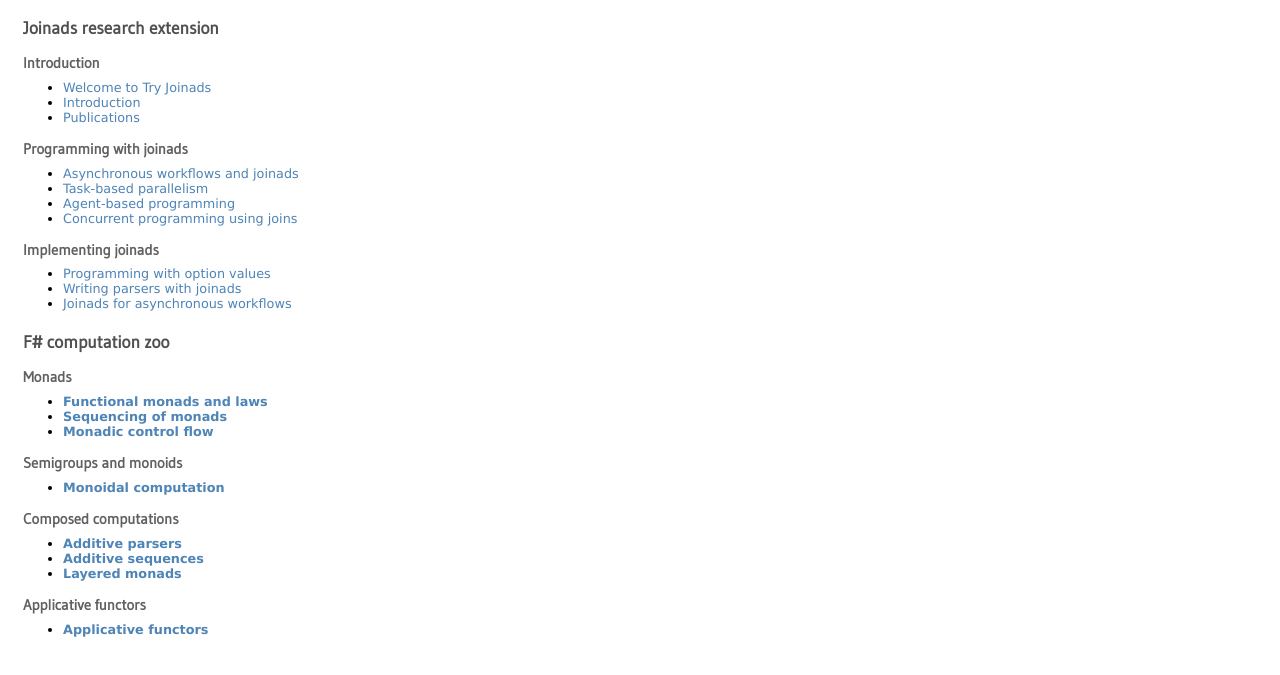
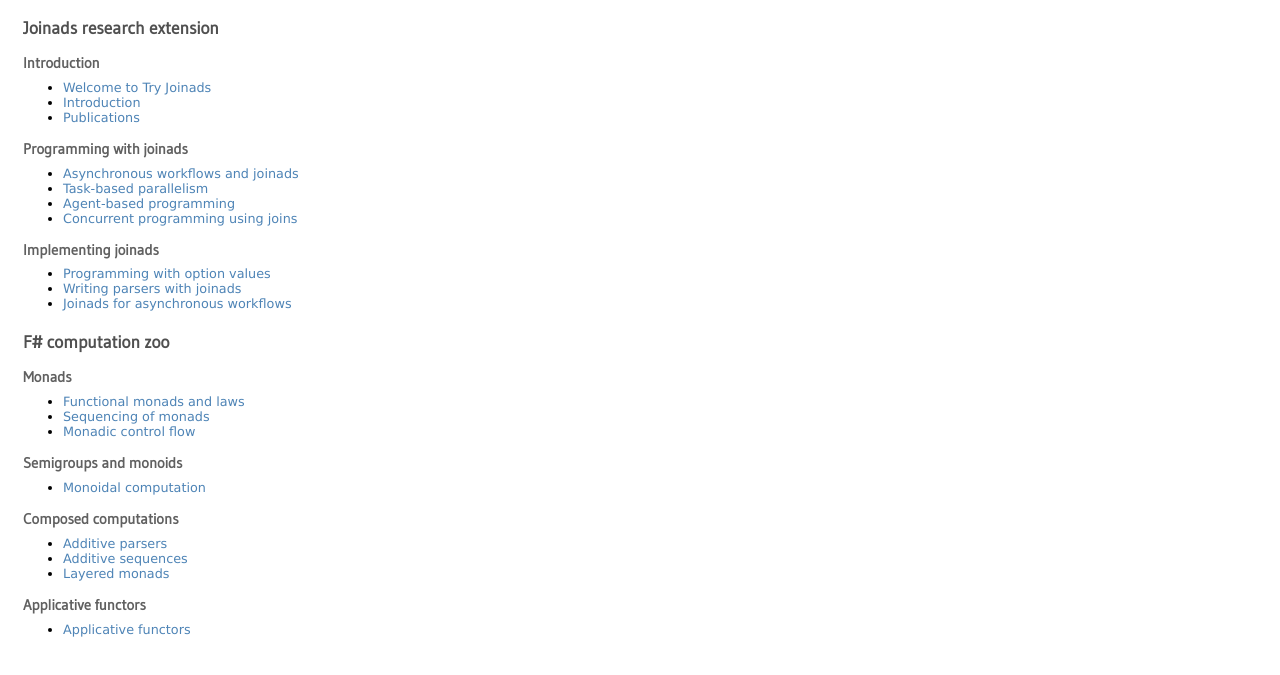
Before and after one commit to tpetricek/TryJoinads, a plain HTML site: page output/docs/toc.html in a window 1280 px wide. Shown: the part 81-756 px from the top of the page. Drawn offline with Linux system fonts and the light colour scheme.

Commit message:
Update TOC

```diff
--- a/output/docs/toc.html
+++ b/output/docs/toc.html
@@ -60,29 +60,29 @@ table of contents that shows annotations for every article, go to the
 <h3>Monads</h3>
 
 <ul>
-<li><a href="monads.html"><strong>Functional monads and laws</strong></a></li>
-<li><a href="monads.html#seq"><strong>Sequencing of monads</strong></a></li>
-<li><a href="monads.html#control"><strong>Monadic control flow</strong></a></li>
+<li><a href="computations/monads.html">Functional monads and laws</a></li>
+<li><a href="computations/monads.html#seq">Sequencing of monads</a></li>
+<li><a href="computations/monads.html#control">Monadic control flow</a></li>
 </ul>
 
 <h3>Semigroups and monoids</h3>
 
 <ul>
-<li><a href="monoids.html"><strong>Monoidal computation</strong></a></li>
+<li><a href="computations/monoids.html">Monoidal computation</a></li>
 </ul>
 
 <h3>Composed computations</h3>
 
 <ul>
-<li><a href="additive.html#parsers"><strong>Additive parsers</strong></a></li>
-<li><a href="additive.html#seq"><strong>Additive sequences</strong></a></li>
-<li><a href="layered.html"><strong>Layered monads</strong></a></li>
+<li><a href="computations/additive.html#parsers">Additive parsers</a></li>
+<li><a href="computations/additive.html#seq">Additive sequences</a></li>
+<li><a href="computations/layered.html">Layered monads</a></li>
 </ul>
 
 <h3>Applicative functors</h3>
 
 <ul>
-<li><a href="applicative.html"><strong>Applicative functors</strong></a></li>
+<li><a href="computations/applicative.html">Applicative functors</a></li>
 </ul>
 
 
```
Also changed, not shown: 1 other file.
